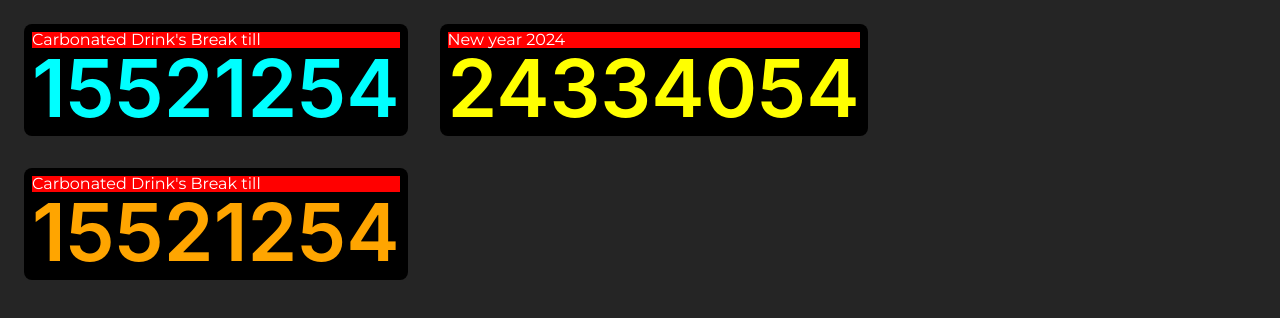
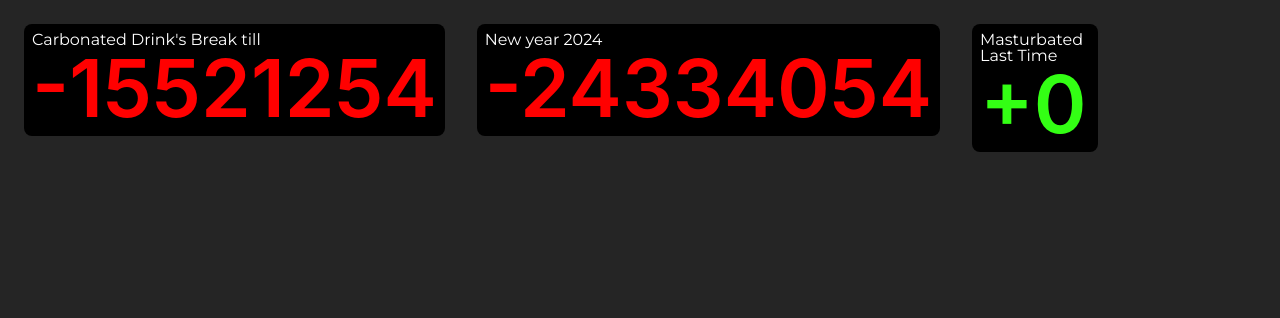
Before and after one commit to Spider8019/countdowns, a React (Create React App) app: page / in a window 1280 px wide. Shown: the top 318 px of the page. Built offline with nearby package versions, Linux system fonts and the light colour scheme.

Commit message:
second commit

```diff
--- a/src/App.css
+++ b/src/App.css
@@ -6,7 +6,8 @@ body{
 .App{
   width:calc(100% - 2rem);
   padding:1rem;
-  display:flex;
+  display:grid;
+  grid-template-columns: repeat(4, 1fr);
   flex-wrap: wrap;
   gap:1rem;
 }
@@ -21,14 +22,16 @@ body{
 .timer-game>p{
   /* font-size:1rem; */
   color:white;
-  background:red;
   line-height: 1;
   margin: 0;
   font-family:Montserrat;
 }
 .timer-game>.timer{
   line-height: 1;
-  color:aqua;
+  color:red;
   font-weight:600;
   font-size:5rem;
 }
+.timerPlus{
+  color:#33ff14;
+}
--- a/src/App.js
+++ b/src/App.js
@@ -1,33 +1,42 @@
 import './App.css';
-import { useRef,useState } from 'react';
+import { useRef, useState } from 'react';
 import Timer from "./components/Timer"
+import TimerPlus from './components/TimerPlus';
 function App() {
   const constraintsRef = useRef(null);
   const [reqs, setReqs] = useState([{
     title: "Carbonated Drink's Break till",
     date: new Date("2023-09-21"),
+    type: "-"
     // clockColor:"red"
-  },{
+  }, {
     title: "New year 2024",
     date: new Date("2024-01-01"),
-    clockColor:"yellow"
-  },{
-    title: "Carbonated Drink's Break till",
-    date: new Date("2023-09-21"),
-    clockColor:"orange"
+    type: "-"
+  }, {
+    title: "Masturbated Last Time",
+    date: new Date("2023-04-01"),
+    type: "+"
   }])
   return (
     <div className="App"
       ref={constraintsRef}
     >{
         reqs.map((item, idx) => {
-          return (<Timer
+          if (item.type === "-")
+            return (<Timer
+              key={idx}
+              title={item.title}
+              date={item.date}
+              clockColor={item.clockColor}
+            />)
+          else return (<TimerPlus
             key={idx}
             title={item.title}
             date={item.date}
             clockColor={item.clockColor}
-            constraintsRef={constraintsRef}
           />)
+
 
         })
       }
--- a/src/components/Timer.js
+++ b/src/components/Timer.js
@@ -5,7 +5,6 @@ const TimerGame = ({ title, date, constraintsRef,clockColor }) => {
     const secondsLeftRef = useRef(null)
     const secondsLeft = Math.ceil((date - Date.now()) / 1000);
     const [timeLeft, setTimeLeft] = useState(secondsLeft);
-console.log(date)
     useEffect(() => {
         secondsLeftRef.current = setInterval(() => {
             setTimeLeft((timeLeft) => {
@@ -20,16 +19,12 @@ console.log(date)
     }, []);
 
     return <motion.div
-        drag
-        dragConstraints={constraintsRef}
-        dragElastic={0}
         className="timer-game"
     >
         <p>{title}</p>
         <div className="timer"
-            style={{color:clockColor}}
             ref={secondsLeftRef}
-        >{timeLeft}</div>
+        >-{timeLeft}</div>
     </motion.div>
 
 };
--- /dev/null
+++ b/src/components/TimerPlus.js
@@ -0,0 +1,34 @@
+import React, { useRef, useState, useEffect } from "react";
+import { motion } from "framer-motion";
+
+const TimerGame = ({ title, date, clockColor }) => {
+    const secondsWeHaveRef = useRef(null)
+    const secondsWeHave = Math.ceil((Date.now() - date) / 1000);
+    const [timeWeHave, setTimeWeHave] = useState(secondsWeHave);
+    console.log(date)
+    useEffect(() => {
+        secondsWeHaveRef.current = setInterval(() => {
+            setTimeWeHave((timeLeft) => {
+                if (timeLeft >= 1) return timeLeft + 1;
+                return 0;
+            });
+        }, 1000);
+
+        return () => {
+            clearInterval(secondsWeHaveRef.current);
+        };
+    }, []);
+
+    return <motion.div
+        className="timer-game timerPlus-game"
+    >
+        <p>{title}</p>
+        <div className="timer"
+            style={{ color: "#33ff14" }}
+            ref={secondsWeHaveRef}
+        >+{timeWeHave}</div>
+    </motion.div>
+
+};
+
+export default TimerGame;
```
